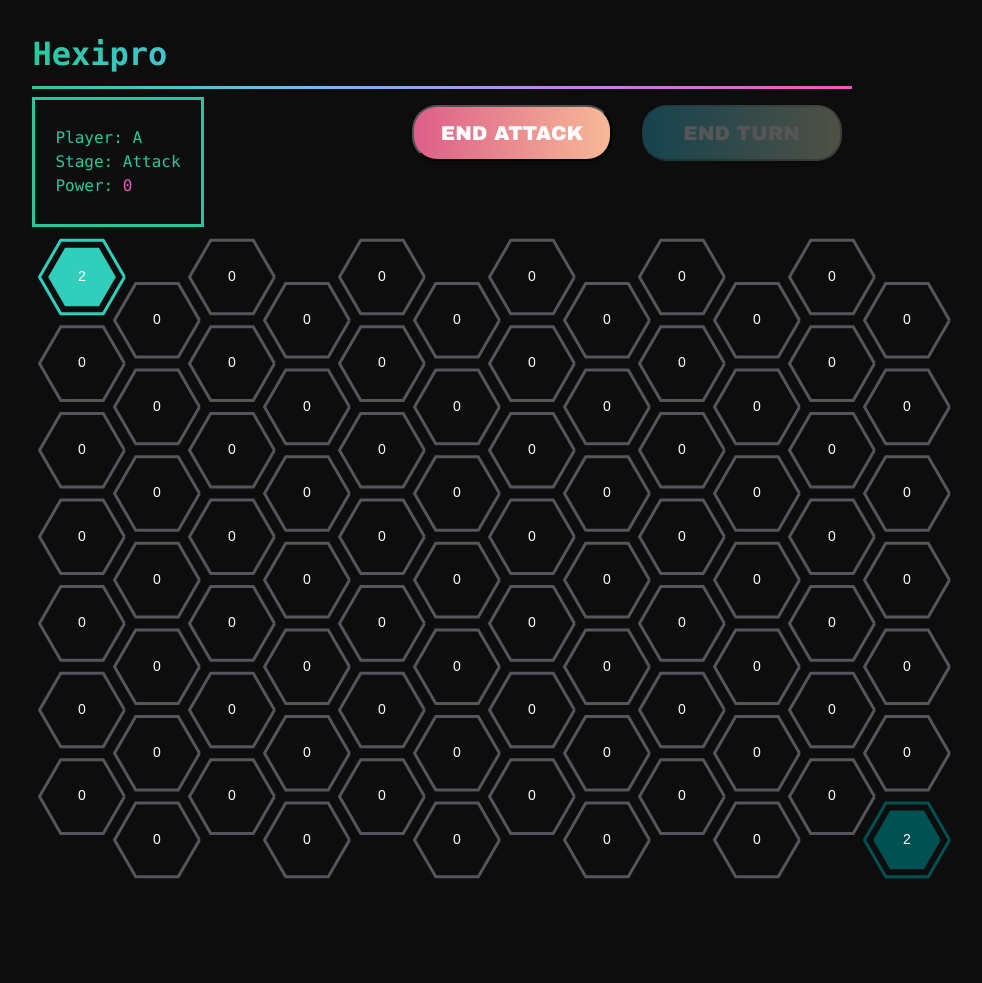
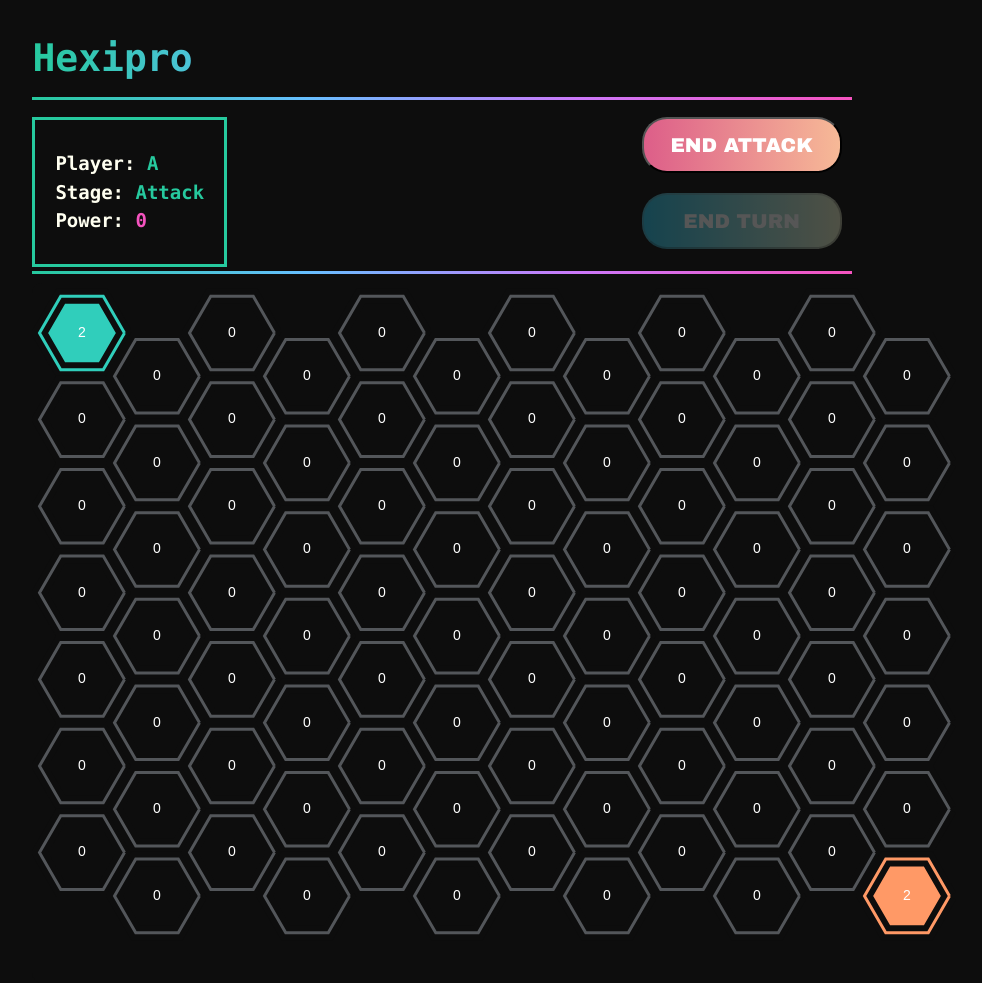
Before and after one commit to amirali-shfz/HexiPro, a PHP site: page / in a window 1280 px wide. Shown: the whole page, without its empty margins (198-1180 px from the left). Before the commit the page ends 879 px from the top, so only its background shows below. Run offline with PHP 8.4, Linux system fonts and the light colour scheme.

Commit message:
stylize the game

```diff
--- a/game.css
+++ b/game.css
@@ -29,7 +29,8 @@ html {
 html,
 body {
   color: #eaeaea;
-  font-size: 16px;
+  font-size: 19px;
+  font-weight: 900;
   line-height: 1.5;
   font-family: Monaco, 'Bitstream Vera Sans Mono', 'Lucida Console', Terminal,
     monospace;
@@ -74,17 +75,14 @@ hr.rainbow-divider {
   transition: 0.5s;
   background-size: 200% auto;
   color: #fff;
-  box-shadow: 0 0 20px #eee;
-  border-radius: 10px;
   width: 200px;
-  box-shadow: 0 1px 3px rgba(0, 0, 0, 0.12), 0 1px 2px rgba(0, 0, 0, 0.24);
   transition: all 0.3s cubic-bezier(0.25, 0.8, 0.25, 1);
   cursor: pointer;
   display: inline-block;
   border-radius: 25px;
 }
 .control:hover {
-  box-shadow: 0 10px 20px rgba(0, 0, 0, 0.19), 0 6px 6px rgba(0, 0, 0, 0.23);
+  box-shadow: 0 0 20px rgb(228, 180, 180);
   margin: 8px 10px 12px;
 }
 
--- a/index.html
+++ b/index.html
@@ -15,6 +15,9 @@
     }
 
     #canvas {
+      /* float: right; */
+      margin-left: auto;
+      margin-right: auto;
       background-color: #0d0d0d;
       border: 0;
       border-radius: 10px;
@@ -40,15 +43,22 @@
       padding: 10px;
       padding-left: 20px;
       padding-right: 20px;
+      margin-top: 8px;
       color: var(--hexipro-green);
     }
 
-    #info-right {
-      float: right;
+    #info-text {
+      color: ivory;
+    }
+
+
+    #all-info {
+      /* float: left; */
+      /* border-right: ivory; */
     }
 
     #controls {
-      text-align: center;
+      text-align: right;
     }
   </style>
 </head>
@@ -57,18 +67,24 @@
   <h1>Hexipro</h1>
   <hr class="rainbow-divider">
   <div id="hexipro">
+
+    <div id="all-info">
       <div id="info-left">
-      <p>
+        <p id="info-text">
           Player: <span id="player">PLAYER</span><br>
           Stage: <span id="stage">STAGE</span><br>
           Power: <span id="power">POWER</span>
         </p>
       </div>
-    <div id="info-right">
+
       <div id="controls">
         <button class="end-attack control" id="endAttack">End Attack</button>
+      </div>
+      <div id="controls">
         <button class="end-turn control" id="endTurn">End Turn</button>
       </div>
+
+      <hr class="rainbow-divider">
     </div>
 
     <canvas id="canvas" width="1000" height="700"></canvas>
@@ -451,6 +467,13 @@
       updateCurrentPlayer = (newPlayer) => {
         this.currentPlayer = newPlayer;
         $('#player').text(newPlayer);
+        if (newPlayer === 'A') {
+          $('#player').css('color', '#26c99e');
+          $('#info-left').css('color', '#26c99e');
+        } else {
+          $('#player').css('color', '#ff9966');
+          $('#info-left').css('color', '#ff9966');
+        }
       };
 
       updateCurrentStage = (newStage) => {
@@ -593,8 +616,8 @@
           playerLineColor = palette.light_teal;
           playerFillColor = palette.light_teal;
         } else if (player === 'B') {
-          playerLineColor = palette.dark_teal;
-          playerFillColor = palette.dark_teal;
+          playerLineColor = palette.peach;
+          playerFillColor = palette.peach;
         }
 
         if (this.attacking) {
--- a/map.js
+++ b/map.js
@@ -7,7 +7,8 @@ const palette = {
   dark_teal: '#005151',
   light_teal: '#30CEBB',
   white: '#FFFFFF',
-  dark_gray: '#53565A'
+  dark_gray: '#53565A',
+  peach: '#ff9966'
 };
 
 const HexSize = 50;
```
Lines whose indentation alone changed are shown as unchanged.
